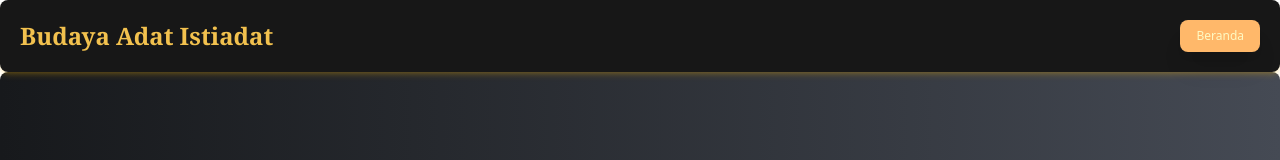
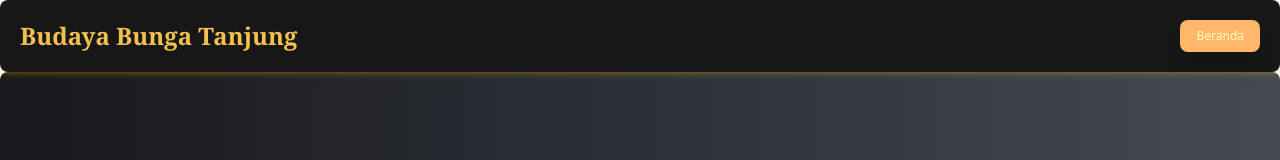
Before and after one commit to EbinDiarta/BudayaBungaTanjung, a plain HTML site: page kerajinan.html in a window 1280 px wide. Shown: the top 160 px of the page. Drawn offline with nearby package versions, Linux system fonts and the light colour scheme.

Commit message:
Kerajinan

```diff
--- a/kerajinan.html
+++ b/kerajinan.html
@@ -92,7 +92,7 @@
 <body>
     <div
         class="bg-[#171717] grid grid-cols-2 p-5 m-auto w-full shadow-md shadow-amber-400/20 rounded-lg sticky top-0 z-50">
-        <p class="text-xs md:text-2xl md:font-bold font-serif text-[#F2c14e]">Budaya Adat Istiadat</p>
+        <p class="text-xs md:text-2xl md:font-bold font-serif text-[#F2c14e]">Budaya Bunga Tanjung</p>
         <p class="text-right">
             <button onclick="Home()"
                 class="text-xs bg-orange-300 text-yellow-100 w-auto md:py-2 px-3  md:px-4 rounded-lg hover:bg-gray-300 shadow-xl transition duration-300 ease-in-out">Beranda</button>
```
